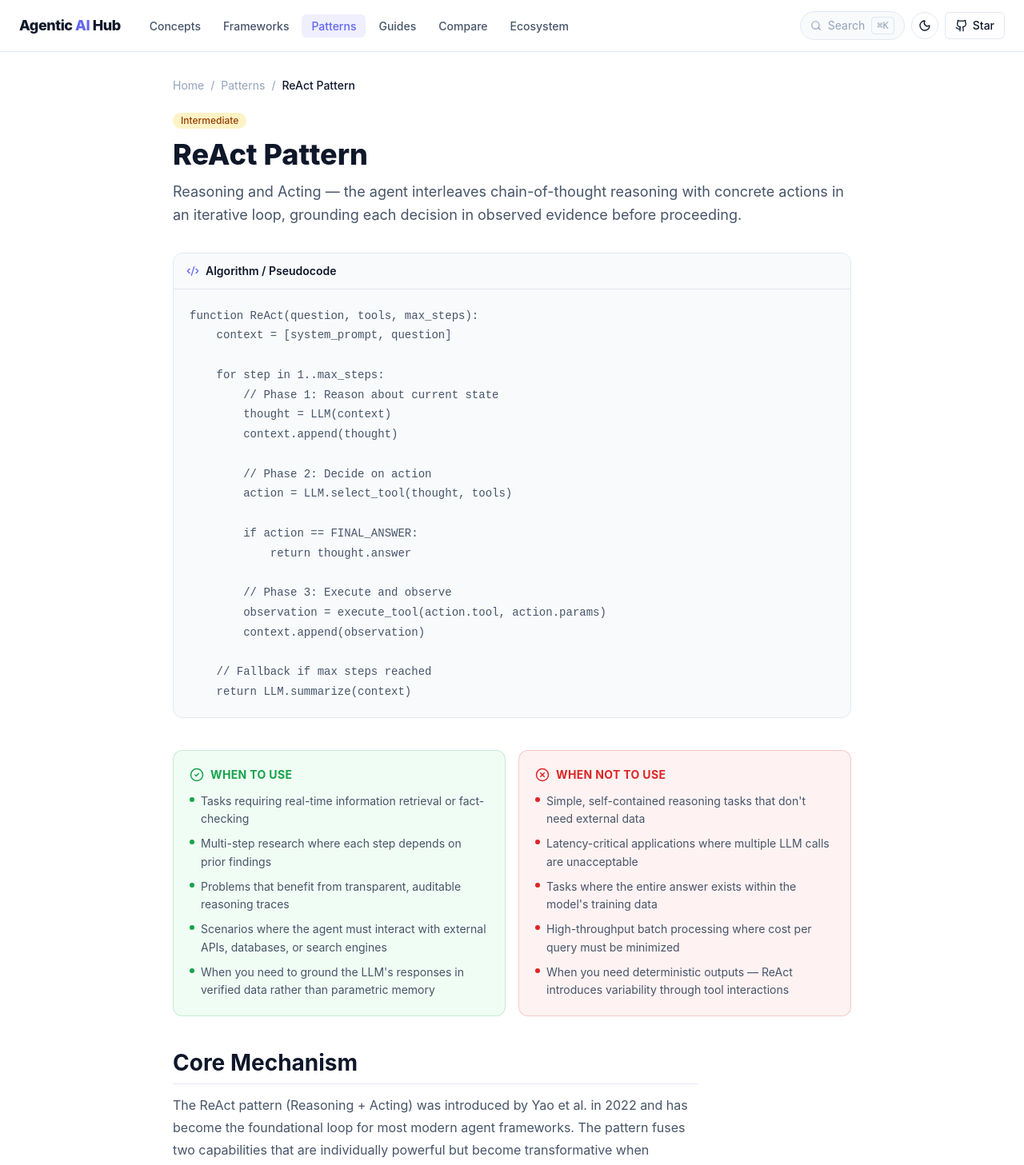
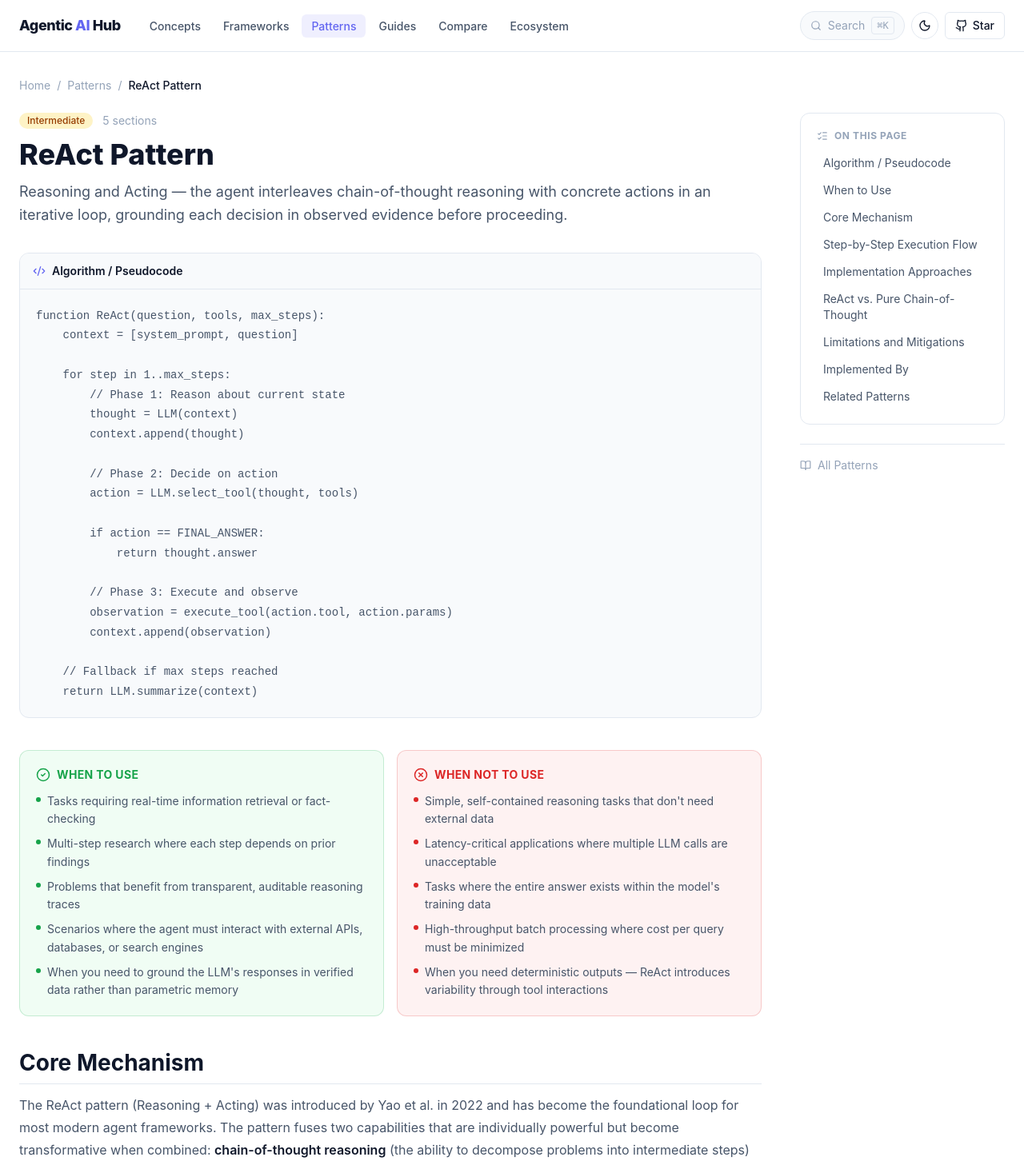
Before and after one commit to sitharaj88/agentic-ai-hub, a Next.js app: page /patterns/react in a window 1280 px wide. Shown: the top 1457 px of the page at 80% size. Built offline with nearby package versions, Linux system fonts and the light colour scheme.

Commit message:
feat: update layout and styling for various pages to enhance responsiveness and readability

```diff
--- a/src/app/concepts/[slug]/page.tsx
+++ b/src/app/concepts/[slug]/page.tsx
@@ -90,7 +90,7 @@ export default async function ConceptPage({
         </span>
       </nav>
 
-      <div className="flex gap-10">
+      <div className="flex gap-8 lg:gap-12">
         {/* Main content */}
         <article className="prose min-w-0 flex-1">
           <div className="not-prose mb-6 flex items-center gap-3">
--- a/src/app/ecosystem/[slug]/page.tsx
+++ b/src/app/ecosystem/[slug]/page.tsx
@@ -516,7 +516,7 @@ export default async function EcosystemDetailPage({
   if (!cat) notFound();
 
   return (
-    <div className="mx-auto max-w-5xl px-4 py-8 sm:px-6">
+    <div className="mx-auto max-w-7xl px-4 py-8 sm:px-6">
       {/* Breadcrumb */}
       <nav
         className="mb-6 flex items-center gap-2 text-sm"
--- a/src/app/frameworks/[slug]/page.tsx
+++ b/src/app/frameworks/[slug]/page.tsx
@@ -48,7 +48,7 @@ export default async function FrameworkPage({
         <span style={{ color: "var(--text-primary)" }} className="font-medium">{fw.name}</span>
       </nav>
 
-      <div className="grid gap-8 lg:grid-cols-[1fr_300px]">
+      <div className="grid gap-8 lg:grid-cols-[1fr_280px] lg:gap-12">
         {/* ===== Main Content ===== */}
         <article className="prose min-w-0">
           {/* Header */}
--- a/src/app/globals.css
+++ b/src/app/globals.css
@@ -103,7 +103,7 @@ body {
 .prose {
   color: var(--text-secondary);
   line-height: 1.75;
-  max-width: 65ch;
+  max-width: none;
 }
 
 .prose h1,
--- a/src/app/glossary/page.tsx
+++ b/src/app/glossary/page.tsx
@@ -623,7 +623,7 @@ export default function GlossaryPage() {
   const activeLetters = new Set(grouped.map(([l]) => l));
 
   return (
-    <div className="mx-auto max-w-5xl px-4 py-12 sm:px-6">
+    <div className="mx-auto max-w-7xl px-4 py-12 sm:px-6">
       {/* Header */}
       <div className="mb-8">
         <h1
--- a/src/app/guides/[slug]/page.tsx
+++ b/src/app/guides/[slug]/page.tsx
@@ -55,7 +55,7 @@ function slugify(text: string): string {
 function TableOfContents({ guide }: { guide: GuideContent }) {
   return (
     <nav
-      className="hidden xl:block sticky top-24 max-h-[calc(100vh-8rem)] overflow-y-auto"
+      className="hidden lg:block sticky top-24 max-h-[calc(100vh-8rem)] overflow-y-auto"
       aria-label="Table of contents"
     >
       <div
@@ -314,7 +314,7 @@ export default async function GuidePage({
       </nav>
 
       {/* Layout: Content + Sidebar */}
-      <div className="flex gap-10">
+      <div className="flex gap-8 lg:gap-12">
         {/* Main Content */}
         <article className="prose min-w-0 flex-1">
           {/* Guide header */}
@@ -372,7 +372,7 @@ export default async function GuidePage({
         </article>
 
         {/* Sidebar: Table of Contents */}
-        <aside className="hidden xl:block w-64 shrink-0">
+        <aside className="hidden lg:block w-64 shrink-0">
           <TableOfContents guide={guide} />
         </aside>
       </div>
--- a/src/app/learning-paths/[slug]/page.tsx
+++ b/src/app/learning-paths/[slug]/page.tsx
@@ -103,7 +103,7 @@ export default async function LearningPathPage({
   if (!path) notFound();
 
   return (
-    <div className="mx-auto max-w-4xl px-4 py-8 sm:px-6">
+    <div className="mx-auto max-w-7xl px-4 py-8 sm:px-6">
       <nav className="mb-6 flex items-center gap-2 text-sm" style={{ color: "var(--text-muted)" }}>
         <Link href="/" className="hover:text-accent">Home</Link>
         <span>/</span>
--- a/src/app/patterns/[slug]/page.tsx
+++ b/src/app/patterns/[slug]/page.tsx
@@ -9,6 +9,7 @@ import {
   Code2,
   Layers,
   ArrowUpRight,
+  ListChecks,
 } from "lucide-react";
 import { patterns } from "@/data/patterns";
 import { patternContent, getPatternContent } from "@/data/pattern-content";
@@ -34,6 +35,13 @@ export async function generateMetadata({
   };
 }
 
+function slugify(text: string): string {
+  return text
+    .toLowerCase()
+    .replace(/[^a-z0-9]+/g, "-")
+    .replace(/(^-|-$)/g, "");
+}
+
 export default async function PatternPage({
   params,
 }: {
@@ -56,8 +64,20 @@ export default async function PatternPage({
     .map((id) => patternContent.find((p) => p.id === id))
     .filter(Boolean);
 
+  const tocItems = [
+    { id: "pseudocode", title: "Algorithm / Pseudocode" },
+    { id: "when-to-use", title: "When to Use" },
+    ...content.sections.map((s) => ({ id: slugify(s.title), title: s.title })),
+    ...(implementedByFrameworks.length > 0
+      ? [{ id: "implemented-by", title: "Implemented By" }]
+      : []),
+    ...(relatedPatterns.length > 0
+      ? [{ id: "related-patterns", title: "Related Patterns" }]
+      : []),
+  ];
+
   return (
-    <div className="mx-auto max-w-4xl px-4 py-8 sm:px-6">
+    <div className="mx-auto max-w-7xl px-4 py-8 sm:px-6">
       {/* Breadcrumb */}
       <nav
         className="mb-6 flex items-center gap-2 text-sm"
@@ -79,11 +99,16 @@ export default async function PatternPage({
         </span>
       </nav>
 
-      <article>
+      <div className="flex gap-8 lg:gap-12">
+        {/* Main Content */}
+        <article className="min-w-0 flex-1">
           {/* Header */}
           <div className="mb-8">
             <div className="mb-3 flex items-center gap-3">
               <DifficultyBadge level={content.difficulty} />
+              <span className="text-sm" style={{ color: "var(--text-muted)" }}>
+                {content.sections.length} sections
+              </span>
             </div>
             <h1
               className="text-3xl font-extrabold sm:text-4xl"
@@ -101,7 +126,8 @@ export default async function PatternPage({
 
           {/* Pseudocode / Algorithm Box */}
           <div
-          className="mb-10 overflow-hidden rounded-xl border"
+            id="pseudocode"
+            className="mb-10 scroll-mt-20 overflow-hidden rounded-xl border"
             style={{
               borderColor: "var(--border)",
               backgroundColor: "var(--bg-code)",
@@ -146,7 +172,7 @@ export default async function PatternPage({
           </div>
 
           {/* When to Use / When NOT to Use — Side by Side */}
-        <div className="mb-10 grid gap-4 sm:grid-cols-2">
+          <div id="when-to-use" className="mb-10 scroll-mt-20 grid gap-4 sm:grid-cols-2">
             {/* When to Use */}
             <div
               className="rounded-xl border p-5"
@@ -227,8 +253,10 @@ export default async function PatternPage({
           {/* Content Sections */}
           <div className="prose mb-10">
             {content.sections.map((section, i) => (
-            <section key={i}>
-              <h2>{section.title}</h2>
+              <section key={i} id={slugify(section.title)} className="scroll-mt-20">
+                <h2>
+                  <a href={`#${slugify(section.title)}`}>{section.title}</a>
+                </h2>
                 <div
                   dangerouslySetInnerHTML={{ __html: section.content }}
                 />
@@ -239,7 +267,8 @@ export default async function PatternPage({
           {/* Implemented By — Framework Links */}
           {implementedByFrameworks.length > 0 && (
             <div
-            className="mb-10 rounded-xl border p-6"
+              id="implemented-by"
+              className="mb-10 scroll-mt-20 rounded-xl border p-6"
               style={{
                 borderColor: "var(--border)",
                 backgroundColor: "var(--bg-secondary)",
@@ -285,7 +314,8 @@ export default async function PatternPage({
           {/* Related Patterns */}
           {relatedPatterns.length > 0 && (
             <div
-            className="mb-10 rounded-xl border p-6"
+              id="related-patterns"
+              className="mb-10 scroll-mt-20 rounded-xl border p-6"
               style={{
                 borderColor: "var(--border)",
                 backgroundColor: "var(--bg-secondary)",
@@ -303,7 +333,7 @@ export default async function PatternPage({
                   Related Patterns
                 </h3>
               </div>
-            <div className="grid gap-3 sm:grid-cols-2 lg:grid-cols-3">
+              <div className="grid gap-3 sm:grid-cols-2">
                 {relatedPatterns.map((rp) =>
                   rp ? (
                     <Link
@@ -339,37 +369,31 @@ export default async function PatternPage({
 
           {/* Previous / Next Navigation */}
           <div
-          className="mt-12 flex items-center justify-between border-t pt-6"
+            className="mt-12 grid grid-cols-2 gap-4 border-t pt-6"
             style={{ borderColor: "var(--border)" }}
           >
             {prev ? (
               <Link
                 href={`/patterns/${prev.id}`}
-              className="group flex items-center gap-3 rounded-lg border px-4 py-3 transition-colors hover:border-accent"
+                className="group flex flex-col rounded-xl border p-4 transition-all hover:border-accent hover:shadow-md"
                 style={{
                   borderColor: "var(--border)",
                   backgroundColor: "var(--bg-card)",
                 }}
               >
-              <ArrowLeft
-                size={16}
-                style={{ color: "var(--text-muted)" }}
-                className="transition-transform group-hover:-translate-x-0.5"
-              />
-              <div>
-                <div
-                  className="text-xs font-medium uppercase tracking-wide"
+                <span
+                  className="mb-1 flex items-center gap-1 text-xs"
                   style={{ color: "var(--text-muted)" }}
                 >
+                  <ArrowLeft size={12} />
                   Previous
-                </div>
-                <div
-                  className="text-sm font-semibold"
+                </span>
+                <span
+                  className="text-sm font-bold"
                   style={{ color: "var(--text-primary)" }}
                 >
                   {prev.title}
-                </div>
-              </div>
+                </span>
               </Link>
             ) : (
               <div />
@@ -377,37 +401,74 @@ export default async function PatternPage({
             {next ? (
               <Link
                 href={`/patterns/${next.id}`}
-              className="group flex items-center gap-3 rounded-lg border px-4 py-3 text-right transition-colors hover:border-accent"
+                className="group flex flex-col items-end rounded-xl border p-4 text-right transition-all hover:border-accent hover:shadow-md"
                 style={{
                   borderColor: "var(--border)",
                   backgroundColor: "var(--bg-card)",
                 }}
               >
-              <div>
-                <div
-                  className="text-xs font-medium uppercase tracking-wide"
+                <span
+                  className="mb-1 flex items-center gap-1 text-xs"
                   style={{ color: "var(--text-muted)" }}
                 >
                   Next
-                </div>
-                <div
-                  className="text-sm font-semibold"
+                  <ArrowRight size={12} />
+                </span>
+                <span
+                  className="text-sm font-bold"
                   style={{ color: "var(--text-primary)" }}
                 >
                   {next.title}
-                </div>
-              </div>
-              <ArrowRight
-                size={16}
-                style={{ color: "var(--text-muted)" }}
-                className="transition-transform group-hover:translate-x-0.5"
-              />
+                </span>
               </Link>
             ) : (
               <div />
             )}
           </div>
         </article>
+
+        {/* Sidebar: Table of Contents */}
+        <aside className="hidden lg:block w-64 shrink-0">
+          <div className="sticky top-24 max-h-[calc(100vh-8rem)] overflow-y-auto">
+            <div
+              className="rounded-xl border p-5"
+              style={{ backgroundColor: "var(--bg-card)", borderColor: "var(--border)" }}
+            >
+              <h4
+                className="mb-3 flex items-center gap-2 text-xs font-bold uppercase tracking-wider"
+                style={{ color: "var(--text-muted)" }}
+              >
+                <ListChecks size={14} />
+                On this page
+              </h4>
+              <ul className="space-y-1.5 text-sm">
+                {tocItems.map((item) => (
+                  <li key={item.id}>
+                    <a
+                      href={`#${item.id}`}
+                      className="block rounded-md px-2 py-1 transition-colors hover:text-accent"
+                      style={{ color: "var(--text-secondary)" }}
+                    >
+                      {item.title}
+                    </a>
+                  </li>
+                ))}
+              </ul>
+            </div>
+
+            <div className="mt-6 border-t pt-4" style={{ borderColor: "var(--border)" }}>
+              <Link
+                href="/patterns"
+                className="flex items-center gap-2 text-sm transition-colors hover:text-accent"
+                style={{ color: "var(--text-muted)" }}
+              >
+                <BookOpen size={14} />
+                All Patterns
+              </Link>
+            </div>
+          </div>
+        </aside>
+      </div>
     </div>
   );
 }
```
Lines whose indentation alone changed are shown as unchanged.
